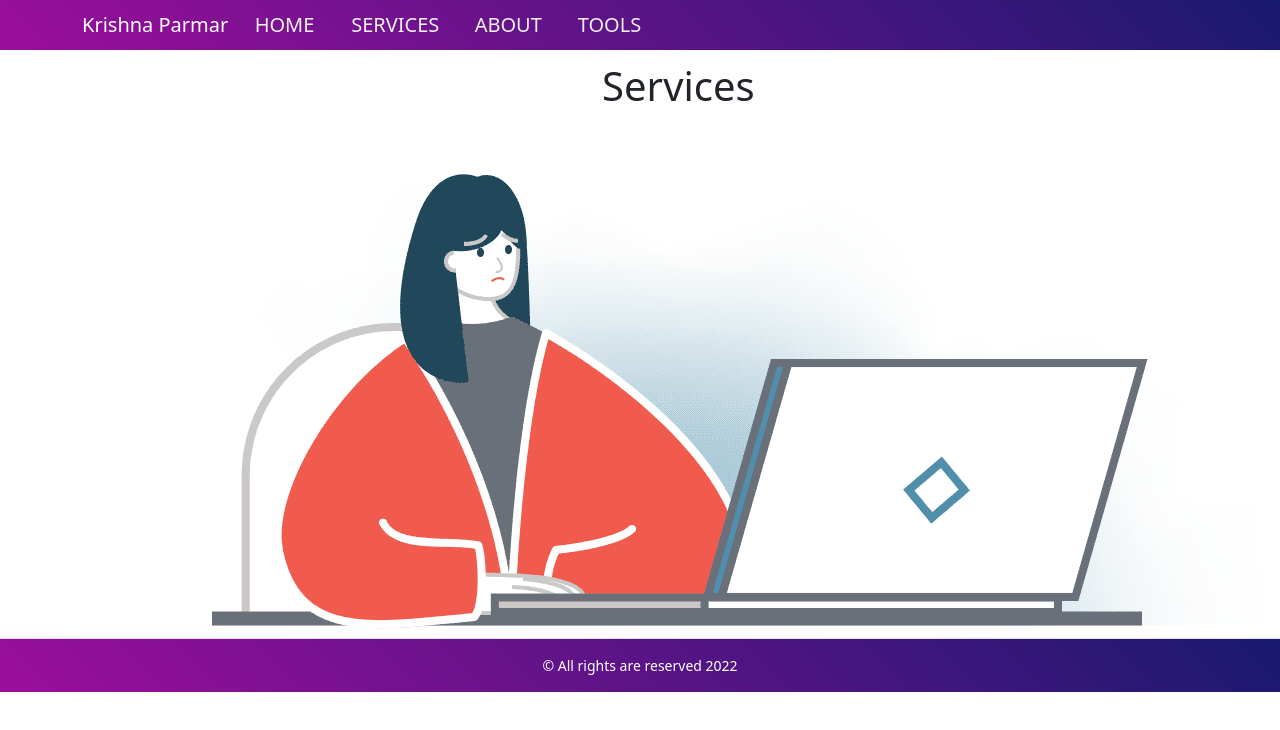
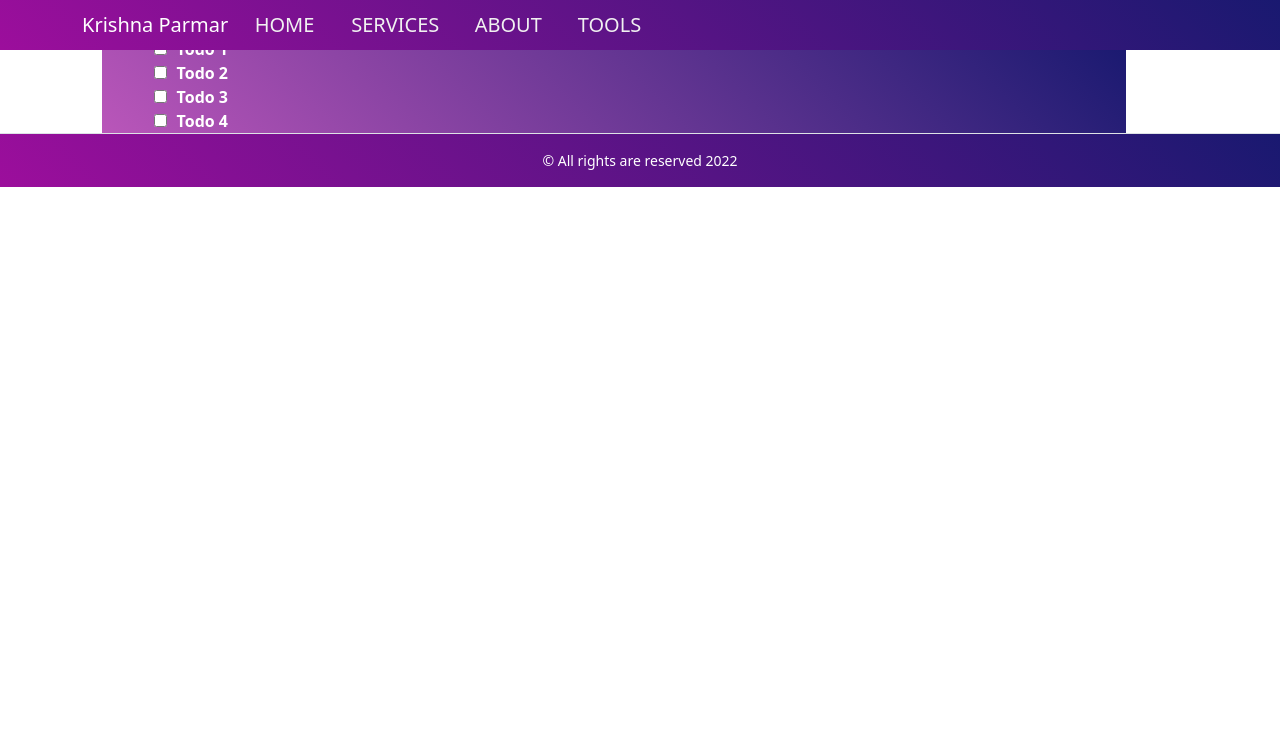
Before and after one commit to krishnaaparmar/ReactWesbite, a React (Create React App) app: page /report in a window 1280 px wide. Shown: the top 730 px of the page. Built offline with nearby package versions, Linux system fonts and the light colour scheme.

Commit message:
Update report.js

```diff
--- a/src/pages/report.js
+++ b/src/pages/report.js
@@ -1,14 +1,68 @@
-import { useState } from "react";
-import cn from "classnames";
+
+import { useReducer } from "react";
+const initialTodos = [
+  {
+    id: 1,
+    title: "Todo 1",
+    complete: false,
+  },
+  {
+    id: 2,
+    title: "Todo 2",
+    complete: false,
+  },
+  {
+    id: 3,
+    title: "Todo 3",
+    complete: false,
+  },
+  {
+    id: 4,
+    title: "Todo 4",
+    complete: false,
+  }
+];
 
 
-export default function report() {
+const reducer = (state, action) => {
+  switch (action.type) {
+    case "COMPLETE":
+      return state.map((todo) => {
+        if (todo.id === action.id) {
+          return { ...todo, complete: !todo.complete };
+        } else {
+          return todo;
+        }
+      });
+    default:
+      return state;
+  }
+};
+
+export default function Report() {
+  const [todos, dispatch] = useReducer(reducer, initialTodos);
+
+  const handleComplete = (todo) => {
+    dispatch({ type: "COMPLETE", id: todo.id });
+  };
+
   return (
     <>
+    <h4 style={{textAlign:"left", marginLeft:"8%"}}>Checklist using useReducer</h4>
+    <div className="bg reportResponsive" style={{width:"80%",marginLeft:"8%"}}>
 
-      <div className="serviceImage"><br/>
-      <h1 className="animate__animated animate__slideInLeft">Services</h1>
+      {todos.map((todo) => (
+        <div key={todo.id} style={{textAlign:"left", marginLeft:"5%"}}>
+
+            <input
+              type="checkbox"
+              checked={todo.complete}
+              onChange={() => handleComplete(todo)}/>
+             <label style={{marginLeft:"10px"}}>{todo.title}
+          </label>
+        </div>
+      ))}
       </div>
-      </>
+    </>
   );
 }
```
